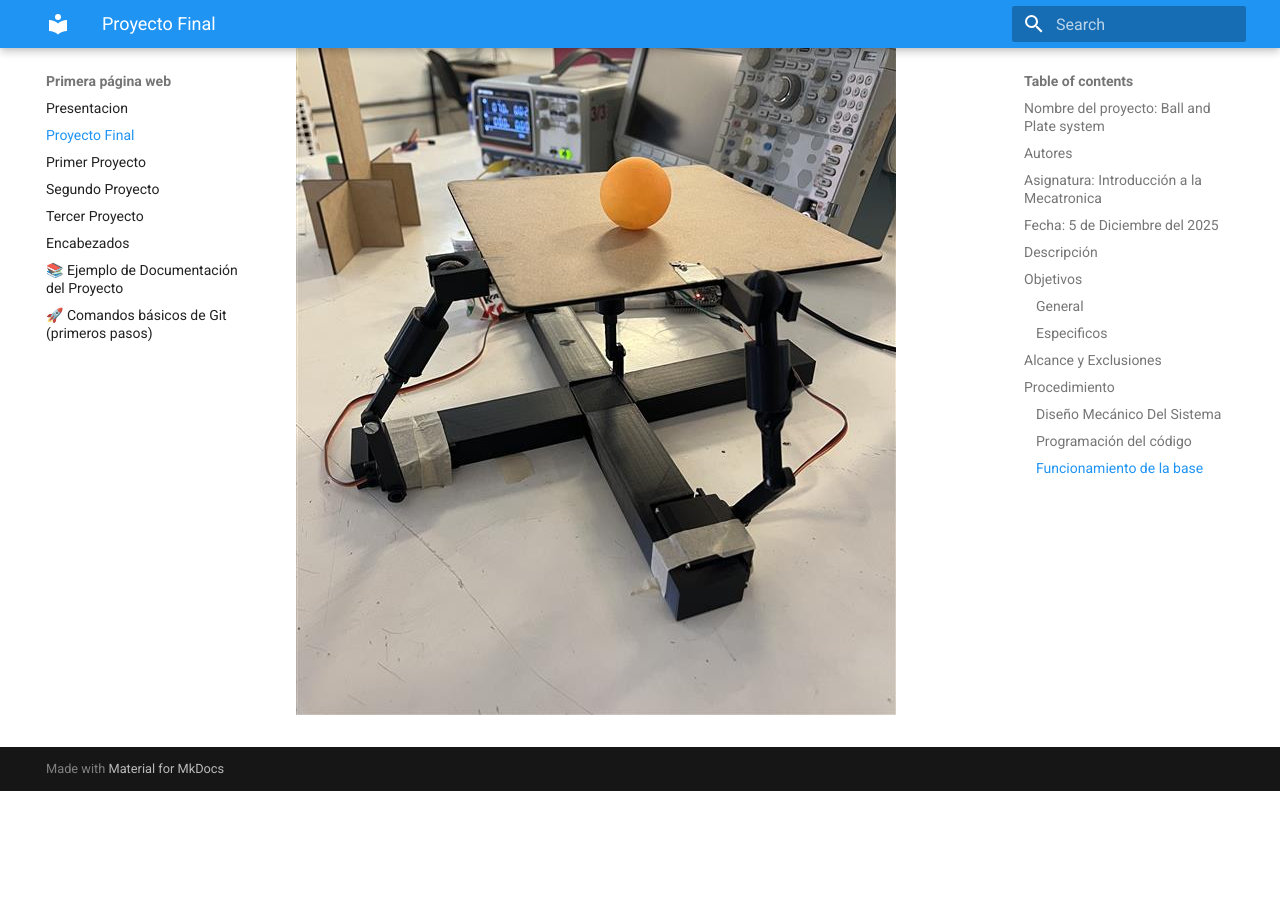
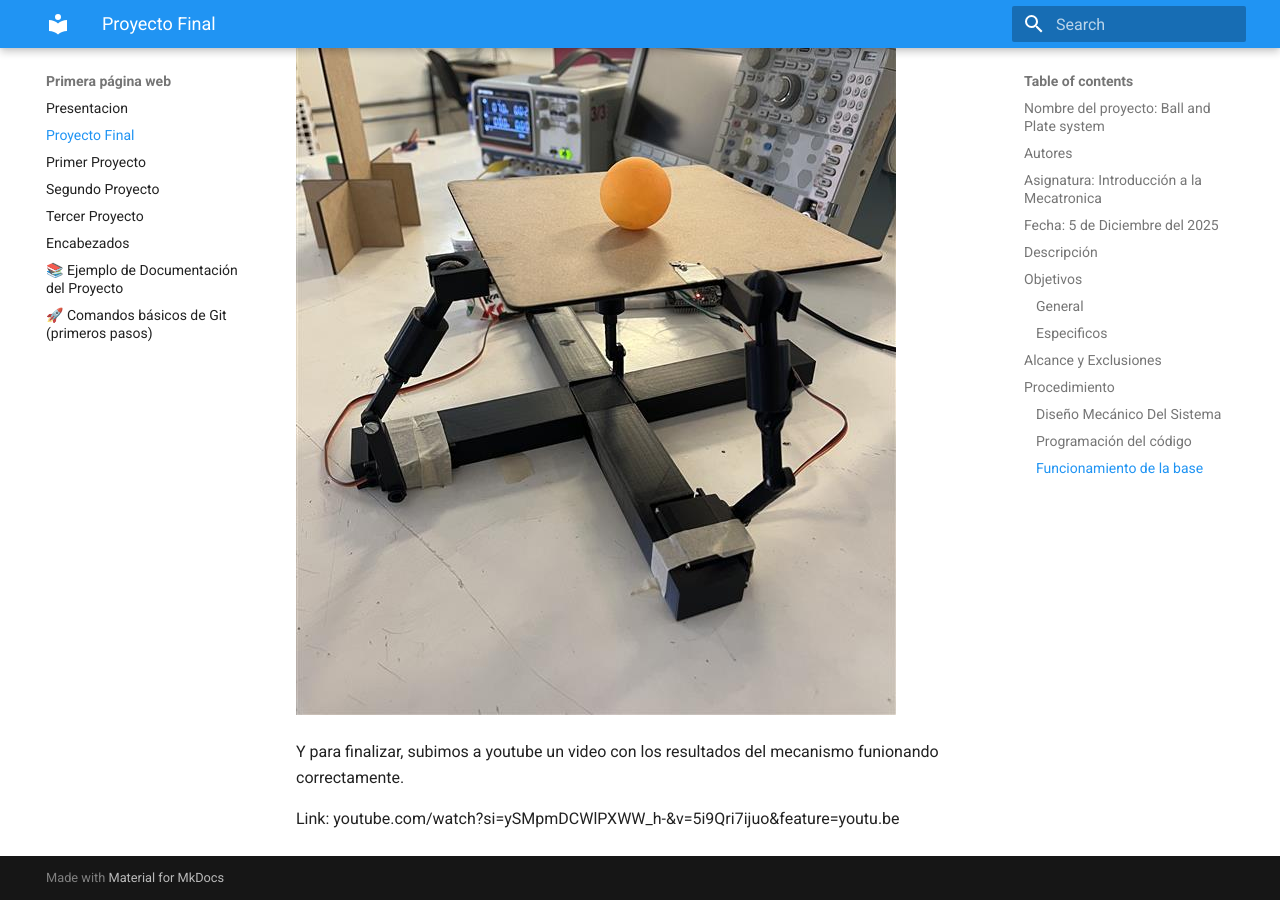
Before and after one commit to Rodrigo-ZC/ZC-ARCHS, an MkDocs documentation site: the page built from docs/Ball_and_plate_system.md, in a window 1280 px wide and 900 px high, scrolled down 12354 px. Built offline with MkDocs 1.6.1 and Material for MkDocs 9.7.7, drawn with Linux system fonts in a browser that asks for light colours; before the commit the page ends 13145 px from its top, so only the background shows below that.

Commit message:
Update Ball_and_plate_system.md

```diff
--- a/docs/Ball_and_plate_system.md
+++ b/docs/Ball_and_plate_system.md
@@ -509,3 +509,9 @@ La primera imagen presentada es la imagen de la camara siendo ejecutada y como c
 Mientas que la segunda imagen es la imagen de la plataforma completa junto con el circuito y la pelota en ella.
 
 ![Diagrama del sistema](recursos/imgs/pelota.jfif)
+
+
+
+Y para finalizar, subimos a youtube un video con los resultados del mecanismo funionando correctamente.
+
+Link: youtube.com/watch?si=ySMpmDCWlPXWW_h-&v=5i9Qri7ijuo&feature=youtu.be
```
